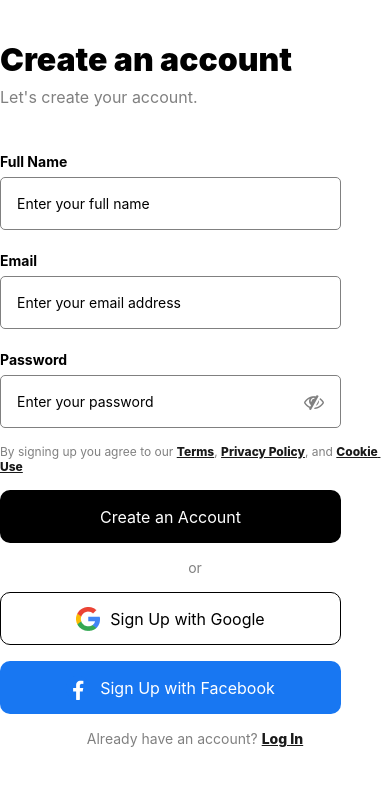
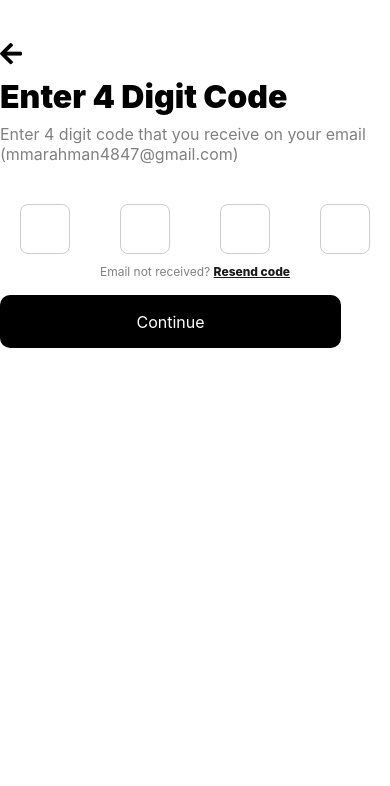
Before and after one commit to abdrhxyii/Rochell, a React Native app: screen /OTPScreen in a window 390 px wide. Shown: the top 786 px of the page. Built offline with nearby package versions, Linux system fonts and the light colour scheme.

Commit message:
added OTP screen

```diff
--- a/App.tsx
+++ b/App.tsx
@@ -12,6 +12,7 @@ import SignupScreen from './Src/Screens/SignupScreen/SignupScreen';
 import LoginScreen from './Src/Screens/LoginScreen/LoginScreen';
 import ForgotPasswordScreen from './Src/Screens/ForgotPasswordScreen/ForgotPasswordScreen';
 import ResetPassword from './Src/Screens/ResetPassword/ResetPassword';
+import OTPScreen from './Src/Screens/OTPScreen/OTPScreen'
 
 const homeIcon = require('./assets/Home.png');
 const searchIcon = require('./assets/Search.png');
@@ -70,6 +71,7 @@ export default function App() {
         <Stack.Screen name="Login" component={LoginScreen} />
         <Stack.Screen name="ForgotPassword" component={ForgotPasswordScreen}/>
         <Stack.Screen name="ResetPassword" component={ResetPassword}/>
+        <Stack.Screen name="OTPScreen" component={OTPScreen}/>
         <Stack.Screen name="Main" component={TabNavigator}/>
       </Stack.Navigator>
     </NavigationContainer>
--- /dev/null
+++ b/Src/Screens/OTPScreen/OTPScreen.tsx
@@ -0,0 +1,105 @@
+import { StyleSheet, Text, View, SafeAreaView, TextInput } from 'react-native';
+import React, {useState} from 'react';
+import Header from '../../Components/HeaderComponent/Header';
+import PrmaryButton from '../../Components/PrimaryButton/PrimaryButton';
+import Icon from 'react-native-vector-icons/FontAwesome5';
+import { ParamListBase, useNavigation } from '@react-navigation/native';
+import { NativeStackNavigationProp } from '@react-navigation/native-stack';
+
+const OTPScreen = () => {
+    const navigation = useNavigation<NativeStackNavigationProp<ParamListBase>>()
+    const [otp, setOtp] = useState(["", "", "", ""])
+
+    const handleChange = (text: string, index: number) => {
+        const newOtp = [...otp];
+        newOtp[index] = text;
+        setOtp(newOtp);
+    }
+
+    const HandleBack = () => {
+        navigation.goBack();
+    }
+
+  return (
+    <SafeAreaView style={styles.container}>
+        <Icon style={styles.backButton} name="arrow-left" size={25} solid={false} onPress={HandleBack}/>
+        <Header header="Enter 4 Digit Code" subheader="Enter 4 digit code that you receive on your email (mmarahman4847@gmail.com)"/>
+        <View style={styles.otpContainer}>
+        {otp.map((digit, index) => (
+          <TextInput
+            key={index}
+            style={styles.otpInput}
+            value={digit}
+            onChangeText={(text) => handleChange(text, index)}
+            keyboardType="numeric"
+            maxLength={1}
+          />
+        ))}
+      </View>
+      <Text style={styles.terms}>Email not received? <Text style={styles.link}>Resend code</Text></Text>
+      <PrmaryButton text="Continue"/>
+    </SafeAreaView>
+  )
+}
+
+export default OTPScreen
+
+const styles = StyleSheet.create({
+  container: {
+    flex: 1,
+    paddingTop: 40,
+    padding: 27,
+    backgroundColor: 'white',
+  },
+  headerContainer: {
+    marginBottom: 32,
+  },
+  backButton: {
+    marginBottom: 10
+  },
+  title: {
+    fontSize: 24,
+    fontWeight: 'bold',
+    marginBottom: 8,
+    textAlign: 'center',
+  },
+  subTitle: {
+    fontSize: 16,
+    color: '#666',
+    marginBottom: 32,
+    textAlign: 'center',
+  },
+  otpContainer: {
+    flexDirection: 'row',
+    justifyContent: 'space-between',
+    marginTop: 0,
+    marginRight: 20,
+    marginBottom: 10,
+    marginLeft: 20,
+  },
+  otpInput: {
+    width: 50,
+    height: 50,
+    borderColor: '#ccc',
+    borderWidth: 1,
+    borderRadius: 8,
+    textAlign: 'center',
+    fontSize: 24,
+  },
+  resendText: {
+    color: '#007bff',
+    textAlign: 'center',
+    marginBottom: 32,
+  },
+  terms: {
+    fontSize: 12,
+    color: '#808080',
+    marginBottom: 16,
+    textAlign: 'center'
+  },
+  link: {
+    color: '#1A1A1A',
+    fontWeight: '800',
+    textDecorationLine: 'underline'
+  },
+});
--- a/Src/Screens/ResetPassword/ResetPassword.tsx
+++ b/Src/Screens/ResetPassword/ResetPassword.tsx
@@ -15,12 +15,16 @@ export default function ResetPassword() {
         navigation.goBack()
     }
 
+    const handleOTP = () => {
+        navigation.navigate("OTPScreen")
+    }
+
   return (
     <SafeAreaView style={styles.container}>
         <Icon style={styles.backButton} name="arrow-left" size={25} solid={false} onPress={HandleBack}/>
         <Header header="Reset Password" subheader="Set the new password for your account so you can login and access all the features"/>
 
-        <Text style={styles.inputFieldText}>Password</Text>
+            <Text style={styles.inputFieldText}>Password</Text>
             <View style={styles.passwordContainer}>
             <TextInput
                 style={styles.passwordInput}
@@ -32,7 +36,7 @@ export default function ResetPassword() {
             </TouchableOpacity>
             </View>
 
-        <Text style={styles.inputFieldText}>Password</Text>
+            <Text style={styles.inputFieldText}>Password</Text>
             <View style={styles.passwordContainer}>
             <TextInput
                 style={styles.passwordInput}
@@ -44,7 +48,7 @@ export default function ResetPassword() {
             </TouchableOpacity>
             </View>
 
-        <PrimaryButton text="Continue"/>
+        <PrimaryButton onPress={handleOTP} text="Continue"/>
 
     </SafeAreaView>
   )
```
